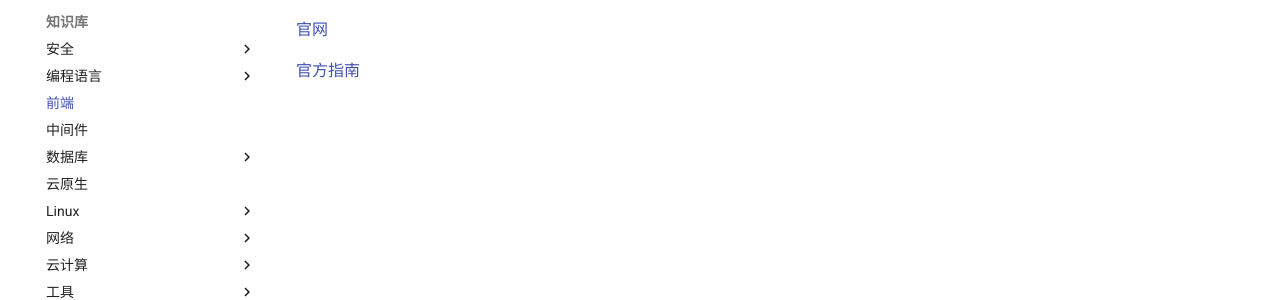
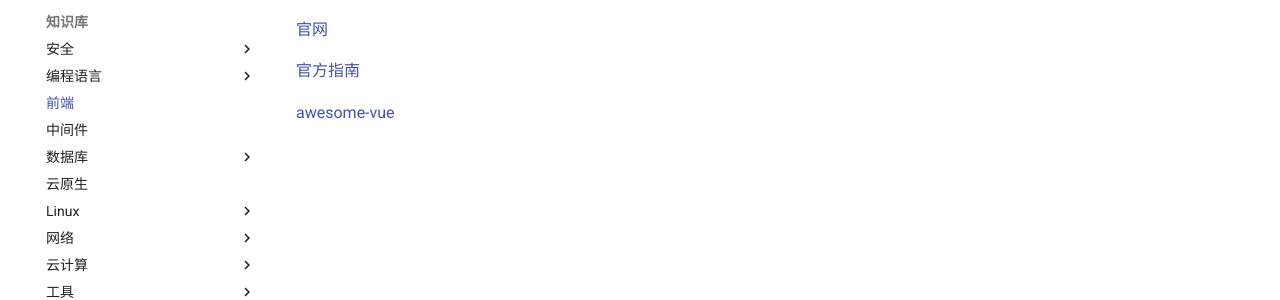
Before and after one commit to wizardbyron/guides, an MkDocs documentation site: the page built from docs/frontend/index.md, in a window 1280 px wide. Shown: the part 447-747 px from the top of the page. Built offline with MkDocs 1.6.1 and Material for MkDocs 9.7.7, drawn with Linux system fonts in a browser that asks for light colours.

Commit message:
Add awesome doc links

```diff
--- a/docs/frontend/index.md
+++ b/docs/frontend/index.md
@@ -13,3 +13,5 @@
 [官网](https://cn.vuejs.org/index.html)
 
 [官方指南](https://cn.vuejs.org/v2/guide/)
+
+[awesome-vue](https://github.com/vuejs/awesome-vue)
```
Also changed, not shown: docs/programming/go/index.md (+2 -0 lines), docs/programming/ts/index.md (+0 -1 lines).
